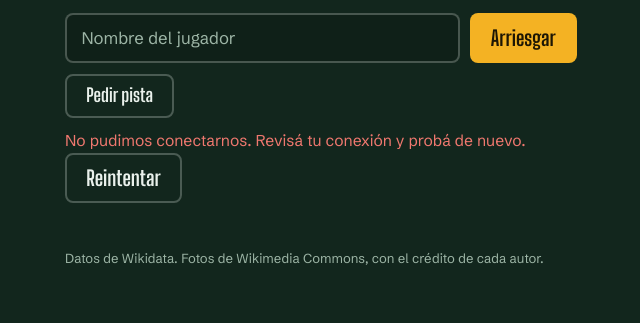
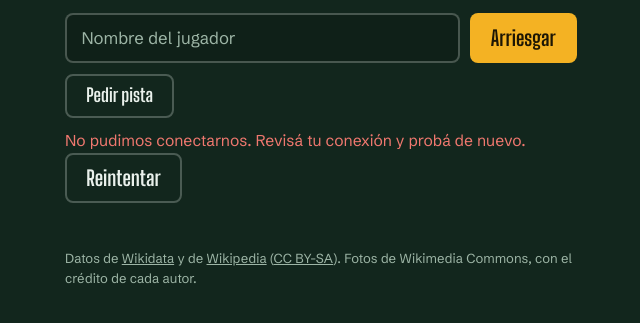
Before and after one commit to robe-lope/crack-del-dia, a website: page public/index.html in a window 1280 px wide. Shown: the part 259-582 px from the top of the page, without its empty margins (319-959 px from the left). Drawn offline with Linux system fonts and the light colour scheme; no server answers.

Commit message:
Atribuir tambien a Wikipedia (CC BY-SA) en el pie y el README
El texto de bajar-palmares.mjs sale de Wikipedia, no solo de Wikidata.
Pie de pagina: "Datos de Wikidata y de Wikipedia (CC BY-SA)...", con
enlaces a wikidata.org, es.wikipedia.org y la licencia. README: nota
de datos/licencias en la intro, seccion nueva Palmares
(bajar-palmares.mjs), referencia cruzada desde Pistas extra, y
contador de tests actualizado (89).

Co-Authored-By: Claude Sonnet 5 <noreply@anthropic.com>

```diff
--- a/public/index.html
+++ b/public/index.html
@@ -114,7 +114,12 @@
     </main>
 
     <footer class="pie">
-      <p>Datos de Wikidata. Fotos de Wikimedia Commons, con el crédito de cada autor.</p>
+      <p>
+        Datos de <a href="https://www.wikidata.org/">Wikidata</a> y de
+        <a href="https://es.wikipedia.org/">Wikipedia</a>
+        (<a href="https://creativecommons.org/licenses/by-sa/4.0/">CC&nbsp;BY-SA</a>).
+        Fotos de Wikimedia Commons, con el crédito de cada autor.
+      </p>
     </footer>
   </div>
 
--- a/public/styles.css
+++ b/public/styles.css
@@ -857,6 +857,10 @@ input {
   margin: 0;
 }
 
+.pie a {
+  color: inherit;
+}
+
 @media (max-width: 380px) {
   .fila {
     grid-template-columns: 4.6rem 1fr;
```
Also changed, not shown: README.md.
